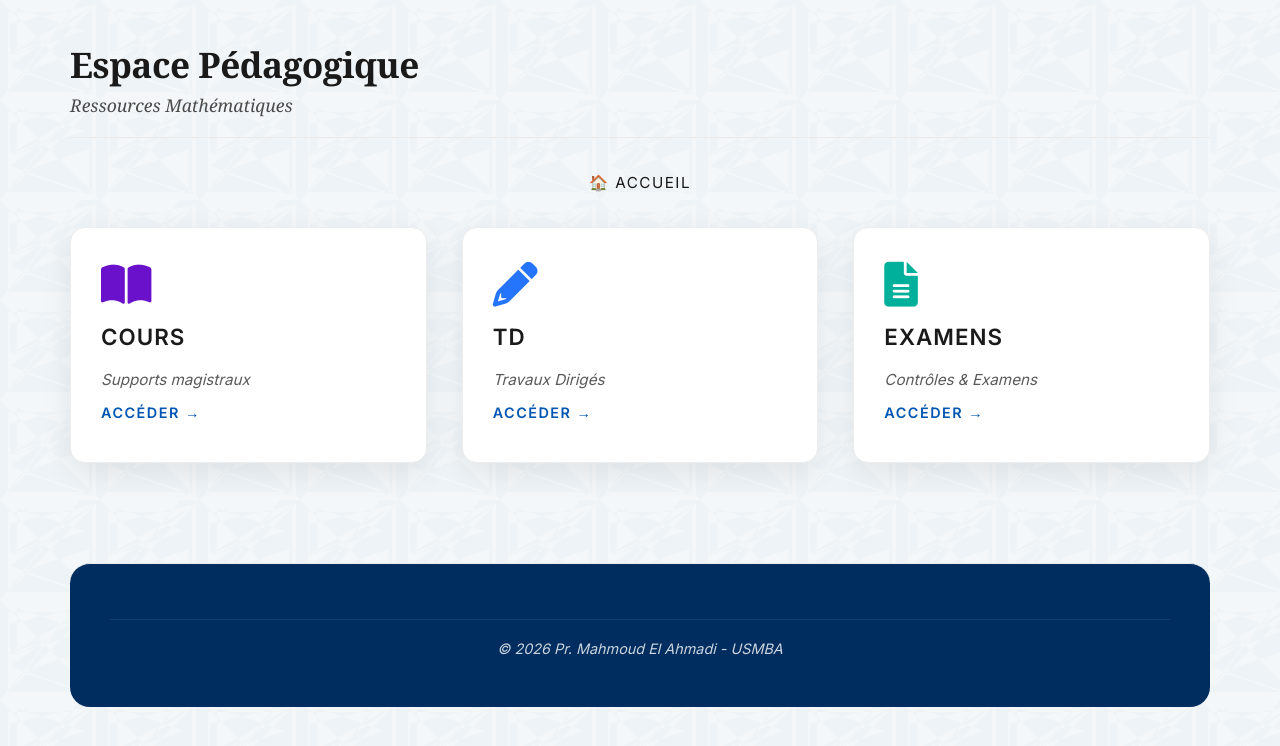
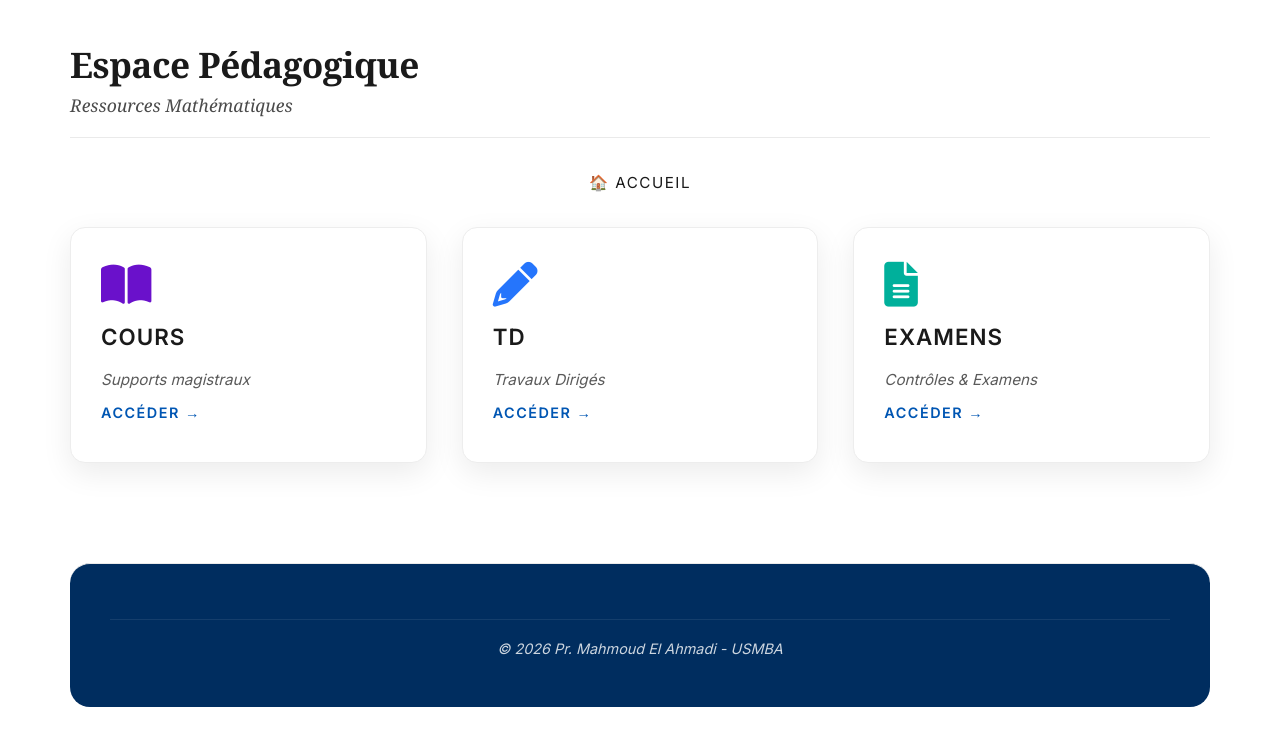
Before and after one commit to mahmoudmath/mahmoudmath.github.io, a Jekyll site: the page pedagogie.html, which Jekyll copies as it is, in a window 1280 px wide. Shown: the top 746 px of the page. Built offline with Jekyll 4.4.1, drawn with Linux system fonts in a browser that asks for light colours.

Commit message:
Update pedagogie.html

```diff
--- a/pedagogie.html
+++ b/pedagogie.html
@@ -18,6 +18,12 @@
     <link rel="stylesheet" href="style.css">
     <style>
         /* RESET COMPLET - POUR ANNULER style.css */
+        body {
+            background-image: none !important;
+            min-height: auto !important;
+            background-color: white !important;
+        }
+
         .professor-header {
             background: none !important;
             color: #1a1a1a !important;
@@ -50,7 +56,7 @@
             font-family: 'Georgia', 'Times New Roman', serif !important;
         }
 
-        .header-photo, .header-logo, .header-content, .institution-badge {
+        .header-photo, .header-logo, .institution-badge {
             display: none !important;
         }
 
```
